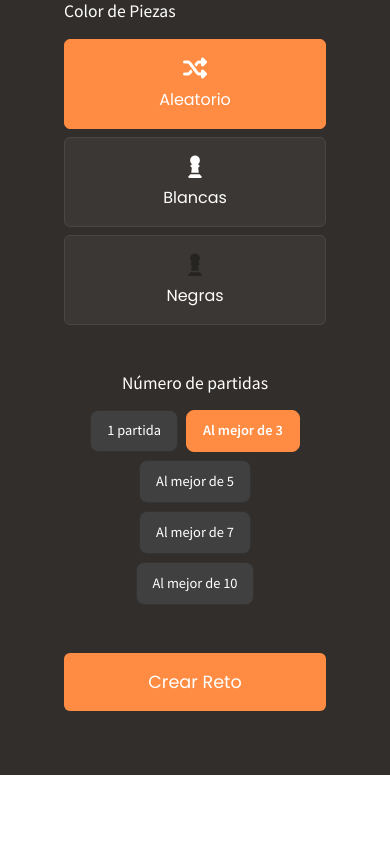
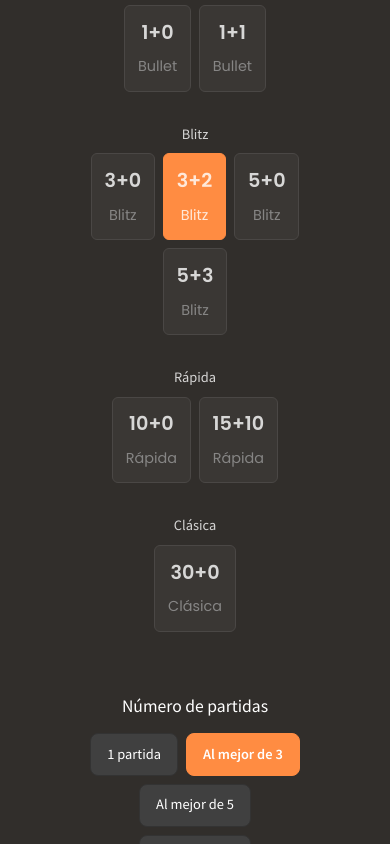
Before and after one commit to MaGaiDeN/dte, a React (Vite) app: page /lobby in a window 390 px wide. Shown: the part 820-1664 px from the top of the page. Before the commit the page ends 1595 px from the top, so only its background shows below. Built offline with nearby package versions, Linux system fonts and the light colour scheme; no server answers; the database is empty; sample sign-in values are in the browser's storage.

Commit message:
feat: Implementa tabla de resultados del match
- Añade componente MatchScoreTable para mostrar resultados
- Elimina marcador simple anterior
- Implementa diseño responsive con Bootstrap
- Muestra número de partidas dinámicamente
- Resalta partida actual en la tabla

```diff
--- a/src/components/Header/Header.tsx
+++ b/src/components/Header/Header.tsx
@@ -3,8 +3,9 @@ import { auth } from '../../config/firebase';
 import { signOut } from 'firebase/auth';
 import { useAuth } from '../../context/AuthContext';
 import './Header.css';
+import { memo } from 'react';
 
-const Header = () => {
+const Header = memo(() => {
   console.log('Renderizando Header');
   const { currentUser } = useAuth();
 
@@ -40,6 +41,6 @@ const Header = () => {
       </div>
     </header>
   );
-};
+});
 
 export default Header;
--- /dev/null
+++ b/src/components/MatchScoreTable/MatchScoreTable.css
@@ -0,0 +1,42 @@
+.match-score-table {
+  margin: 1rem 0;
+}
+
+.match-score-table table {
+  background: var(--color-bg-light);
+  border-radius: 8px;
+  overflow: hidden;
+}
+
+.player-name {
+  min-width: 120px;
+  font-family: var(--font-primary);
+}
+
+.game-number,
+.game-result {
+  min-width: 40px;
+  transition: background-color 0.2s ease;
+}
+
+.current {
+  background-color: var(--color-accent) !important;
+  color: var(--color-text) !important;
+}
+
+.game-result {
+  font-family: var(--font-secondary);
+  font-weight: bold;
+}
+
+/* Responsive adjustments */
+@media (max-width: 768px) {
+  .match-score-table {
+    margin: 0.5rem 0;
+  }
+
+  .match-score-table th,
+  .match-score-table td {
+    padding: 0.5rem !important;
+  }
+}
--- /dev/null
+++ b/src/components/MatchScoreTable/MatchScoreTable.tsx
@@ -0,0 +1,67 @@
+import React from 'react';
+import './MatchScoreTable.css';
+
+interface MatchScoreTableProps {
+  whitePlayer: string | null;
+  blackPlayer: string | null;
+  numberOfGames: number;
+  results?: Array<'1-0' | '0-1' | '½-½' | null>;
+  currentGame: number;
+}
+
+const MatchScoreTable: React.FC<MatchScoreTableProps> = ({
+  whitePlayer,
+  blackPlayer,
+  numberOfGames,
+  results = [],
+  currentGame
+}) => {
+  console.log('MatchScoreTable props:', { whitePlayer, blackPlayer, numberOfGames, results, currentGame });
+
+  return (
+    <div className="match-score-table table-responsive">
+      <table className="table table-dark table-bordered">
+        <thead>
+          <tr>
+            <th scope="col" className="player-name">Jugador</th>
+            {Array.from({ length: numberOfGames }, (_, i) => (
+              <th
+                key={i}
+                scope="col"
+                className={`game-number text-center ${currentGame === i + 1 ? 'current' : ''}`}
+              >
+                {i + 1}
+              </th>
+            ))}
+          </tr>
+        </thead>
+        <tbody>
+          <tr>
+            <td className="player-name">{whitePlayer || 'Blancas'}</td>
+            {Array.from({ length: numberOfGames }, (_, i) => (
+              <td
+                key={i}
+                className={`game-result text-center ${currentGame === i + 1 ? 'current' : ''}`}
+              >
+                {results[i] || '-'}
+              </td>
+            ))}
+          </tr>
+          <tr>
+            <td className="player-name">{blackPlayer || 'Negras'}</td>
+            {Array.from({ length: numberOfGames }, (_, i) => (
+              <td
+                key={i}
+                className={`game-result text-center ${currentGame === i + 1 ? 'current' : ''}`}
+              >
+                {results[i] || '-'}
+              </td>
+            ))}
+          </tr>
+        </tbody>
+      </table>
+    </div>
+  );
+};
+
+export default MatchScoreTable;
--- a/src/components/MatchSettings/MatchSettings.tsx
+++ b/src/components/MatchSettings/MatchSettings.tsx
@@ -1,5 +1,7 @@
+import TimeControl from './TimeControl';
+import GameCount from './GameCount';
+import { MatchConfig, TIME_CONTROL_OPTIONS } from './types/match';
 import './MatchSettings.css';
-import { MatchConfig } from './types/match';
 
 interface MatchSettingsProps {
   config: MatchConfig;
@@ -9,6 +11,17 @@ interface MatchSettingsProps {
 const MatchSettings = ({ config, onChange }: MatchSettingsProps) => {
   return (
     <div className="match-settings">
+      <TimeControl
+        selectedOption={config.timeControl}
+        options={TIME_CONTROL_OPTIONS}
+        onChange={(timeControl) => onChange({ ...config, timeControl })}
+      />
+
+      <GameCount
+        selectedCount={config.numberOfGames}
+        onChange={(numberOfGames) => onChange({ ...config, numberOfGames })}
+      />
+
       <div className="setting-group">
         <h3>Tipo de Match</h3>
         <div className="toggle-group">
--- /dev/null
+++ b/src/components/MatchSettings/TimeControl.css
@@ -0,0 +1,57 @@
+.time-control {
+  display: flex;
+  flex-direction: column;
+  gap: 1rem;
+  padding: 1rem;
+}
+
+.time-category {
+  display: flex;
+  flex-direction: column;
+  gap: 0.5rem;
+}
+
+.time-category span {
+  color: var(--color-white);
+  font-size: 0.9rem;
+  opacity: 0.8;
+}
+
+.time-category-options {
+  display: flex;
+  flex-wrap: wrap;
+  gap: 0.5rem;
+}
+
+.time-option {
+  display: flex;
+  flex-direction: column;
+  align-items: center;
+  gap: 0.25rem;
+  padding: 0.5rem 1rem;
+  background: #3a3734;
+  border: 1px solid #4a4745;
+  border-radius: 6px;
+  color: white;
+  cursor: pointer;
+  transition: all 0.2s;
+}
+
+.time-option:hover {
+  background: #4a4745;
+}
+
+.time-option.selected {
+  background: var(--color-accent);
+  border-color: var(--color-accent);
+}
+
+.time-option .time {
+  font-size: 1.1rem;
+  font-weight: 600;
+}
+
+.time-option .name {
+  font-size: 0.8rem;
+  opacity: 0.8;
+}
--- /dev/null
+++ b/src/components/MatchSettings/TimeControl.tsx
@@ -0,0 +1,42 @@
+import { TimeControlOption } from './types/match';
+import './TimeControl.css';
+
+interface TimeControlProps {
+  selectedOption: TimeControlOption;
+  options: TimeControlOption[];
+  onChange: (option: TimeControlOption) => void;
+}
+
+const TimeControl = ({ selectedOption, options, onChange }: TimeControlProps) => {
+  const timeCategories = Array.from(new Set(options.map(opt => opt.name)));
+
+  return (
+    <div className="time-control">
+      <h3>Control de Tiempo</h3>
+      {timeCategories.map(category => (
+        <div key={category} className="time-category">
+          <span>{category}</span>
+          <div className="time-category-options">
+            {options
+              .filter(opt => opt.name === category)
+              .map(opt => (
+                <button
+                  key={`${opt.time}-${opt.increment}`}
+                  className={`time-option ${
+                    opt.time === selectedOption.time &&
+                    opt.increment === selectedOption.increment ? 'selected' : ''
+                  }`}
+                  onClick={() => onChange(opt)}
+                >
+                  <span className="time">{`${opt.time}+${opt.increment}`}</span>
+                  <span className="name">{opt.name}</span>
+                </button>
+              ))}
+          </div>
+        </div>
+      ))}
+    </div>
+  );
+};
+
+export default TimeControl;
--- a/src/config/firebase.ts
+++ b/src/config/firebase.ts
@@ -21,7 +21,7 @@ const db = initializeFirestore(app, {
 });
 
 if (process.env.NODE_ENV === 'development') {
-  connectAuthEmulator(auth, 'http://localhost:9099');
+  connectAuthEmulator(auth, 'http://localhost:9099', { disableWarnings: true });
   connectFirestoreEmulator(db, 'localhost', 8080);
 }
 
--- a/src/pages/Challenge/Challenge.css
+++ b/src/pages/Challenge/Challenge.css
@@ -133,3 +133,29 @@
     font-size: 0.9rem;
   }
 }
+
+.match-info {
+  font-size: 0.9rem;
+}
+
+.match-stats {
+  display: flex;
+  flex-direction: column;
+  gap: 0.3rem;
+}
+
+.match-score {
+  color: var(--color-accent);
+  font-weight: 500;
+}
+
+.game-badges .badge {
+  font-size: 0.8rem;
+  padding: 0.4em 0.8em;
+}
+
+.time-control {
+  font-weight: 600;
+  font-size: 1.1rem;
+  color: var(--color-text);
+}
--- a/src/pages/Challenge/Challenge.tsx
+++ b/src/pages/Challenge/Challenge.tsx
@@ -10,6 +10,7 @@ import GameClock from '../../components/ChessClock/ChessClock';
 import Header from '../../components/Header/Header';
 import 'bootstrap/dist/css/bootstrap.min.css';
 import { playGameStartSound } from '../../utils/sounds';
+import MatchScoreTable from '../../components/MatchScoreTable/MatchScoreTable';
 
 // Definir la interfaz Challenge aquí ya que no la tenemos importada
 interface Challenge {
@@ -35,6 +36,9 @@ interface Challenge {
     offeredBy: string;
     offeredAt: number;
   };
+  whiteScore?: number;
+  blackScore?: number;
+  results?: Array<'1-0' | '0-1' | '½-½' | null>;
 }
 
 interface ChallengeState {
@@ -272,50 +276,93 @@ const Challenge = () => {
     });
   }, [isLoading, challengeState, playerColor, game]);
 
+  useEffect(() => {
+    if (!challengeId) return;
+
+    const unsubscribe = onSnapshot(doc(db, 'challenges', challengeId), (doc) => {
+      const data = doc.data();
+      if (!data) return;
+
+      // Actualizar el estado del juego
+      const newGame = new Chess(data.fen || game.fen());
+      setGame(newGame);
+
+      // Actualizar el turno del jugador
+      const isCurrentPlayerTurn =
+        (playerColor === 'white' && newGame.turn() === 'w') ||
+        (playerColor === 'black' && newGame.turn() === 'b');
+
+      setIsPlayerTurn(isCurrentPlayerTurn);
+
+      console.log('Estado actualizado:', {
+        fen: data.fen,
+        playerColor,
+        isCurrentPlayerTurn,
+        turn: newGame.turn()
+      });
+    });
+
+    return () => unsubscribe();
+  }, [challengeId, playerColor]);
+
+  useEffect(() => {
+    if (!challengeState.challenge) return;
+
+    const hasAllPlayers =
+      challengeState.challenge.players.white &&
+      challengeState.challenge.players.black;
+
+    setGameStarted(!!hasAllPlayers);
+
+    console.log('Estado del juego:', {
+      hasAllPlayers,
+      players: challengeState.challenge.players,
+      gameStarted
+    });
+  }, [challengeState.challenge]);
+
   if (isLoading) {
     return <div className="loading">Cargando reto...</div>;
   }
 
   // Manejar movimientos
-  const handleMove = (sourceSquare: Square, targetSquare: Square, piece: string): boolean => {
-    if (!isPlayerTurn || !challengeId || !auth.currentUser) return false;
+  const makeMove = (sourceSquare: Square, targetSquare: Square) => {
+    if (!isPlayerTurn || !challengeId || !auth.currentUser) {
+      return false;
+    }
 
-    try {
-      const newGame = new Chess(game.fen());
-      const result = newGame.move({
+    const move = game.move({
       from: sourceSquare,
       to: targetSquare,
-        promotion: piece[1] === 'P' ? 'q' : undefined
+      promotion: 'q'
     });
 
-      if (!result) return false;
+    if (move === null) return false;
 
-      // Actualizar Firebase en segundo plano
+    // Crear una nueva instancia del juego para verificar el jaque mate
+    const gameCopy = new Chess(game.fen());
+    const isCheckmate = gameCopy.isGameOver() && gameCopy.isCheckmate();
+
+    // Actualizar Firebase con el estado del juego
     updateDoc(doc(db, 'challenges', challengeId), {
-        fen: newGame.fen(),
-        lastMove: { from: sourceSquare, to: targetSquare, piece, color: playerColor },
+      fen: game.fen(),
+      lastMove: { from: sourceSquare, to: targetSquare },
       currentTurn: playerColor === 'white' ? 'black' : 'white',
-        moves: arrayUnion({
-          from: sourceSquare,
-          to: targetSquare,
-          piece: piece,
-          san: result.san,
-          timestamp: Date.now()
+      ...(isCheckmate && {
+        status: 'completed',
+        winner: playerColor,
+        result: playerColor === 'white' ? '1-0' : '0-1',
+        endReason: 'checkmate',
+        completedAt: serverTimestamp()
       })
-      }).catch(error => {
-        console.error('Error al realizar movimiento:', error);
-        toast.error('Error al realizar el movimiento');
-      });
+    }).catch(console.error);
 
-      setGame(newGame);
-      setIsPlayerTurn(false);
+    // Mostrar mensaje de jaque mate
+    if (isCheckmate) {
+      toast.success('¡Jaque Mate! Has ganado la partida 🏆');
+    }
+
     return true;
-
-    } catch (error) {
-      console.error('Error al realizar movimiento:', error);
-      toast.error('Error al realizar el movimiento');
-      return false;
-    }
   };
 
   const handleDrawOffer = async () => {
@@ -425,7 +472,7 @@ const Challenge = () => {
               <div className="board-container">
                 <Chessboard
                   position={game.fen()}
-                  onPieceDrop={handleMove}
+                  onPieceDrop={makeMove}
                   boardOrientation={playerColor === 'black' ? 'black' : 'white'}
                   customBoardStyle={{
                     borderRadius: '4px',
@@ -498,22 +545,20 @@ const Challenge = () => {
             <div className="card bg-dark text-light">
               <div className="card-header">
                 <div className="d-flex justify-content-between align-items-center">
-                  <div className="time-control">
-                    <i className="fas fa-clock me-2"></i>
-                    <span>{`${challengeState.challenge?.config.timeControl.time}+${challengeState.challenge?.config.timeControl.increment}`}</span>
-                  </div>
-                  <div className="game-type">
-                    {challengeState.challenge?.config.rated ?
-                      <i className="fas fa-trophy" title="Partida clasificatoria"></i> :
-                      <i className="fas fa-handshake" title="Partida amistosa"></i>
-                    }
+                  <div className="game-info">
+                    <i className="fas fa-chess me-2"></i>
+                    <span>Partida {challengeState.currentGame} de {challengeState.challenge?.config.numberOfGames}</span>
                   </div>
                 </div>
               </div>
               <div className="card-body">
-                <div className="moves-history">
-                  {/* Lista de movimientos aquí */}
-                </div>
+                <MatchScoreTable
+                  whitePlayer={challengeState.players.whiteUsername}
+                  blackPlayer={challengeState.players.blackUsername}
+                  numberOfGames={challengeState.challenge?.config.numberOfGames || 1}
+                  results={challengeState.challenge?.results || []}
+                  currentGame={challengeState.currentGame}
+                />
               </div>
             </div>
           </div>
```
Also changed, not shown: src/components/PlayerPanel/PlayerPanel.tsx (added, +33 -0 lines), src/hooks/useChessGame.ts (added, +61 -0 lines). Lines whose indentation alone changed are shown as unchanged.
